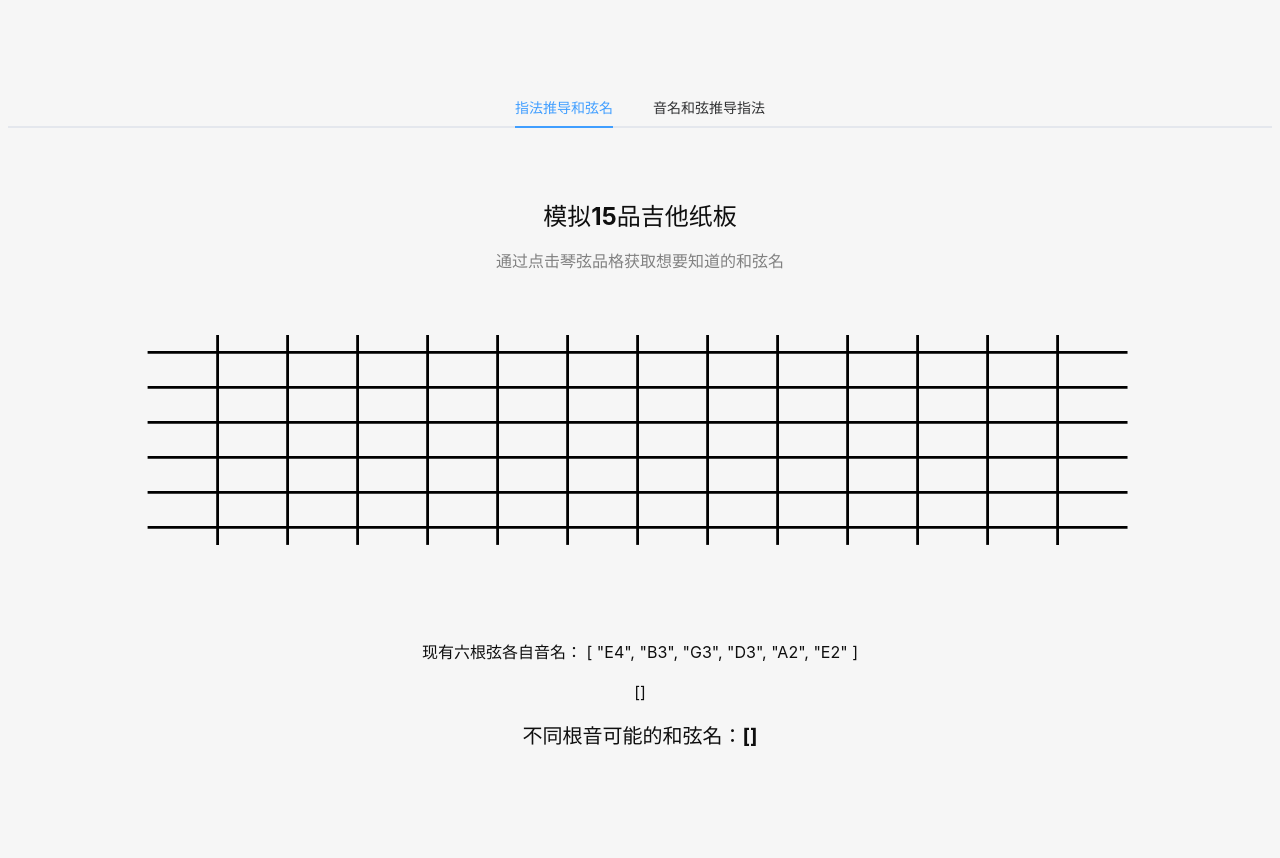
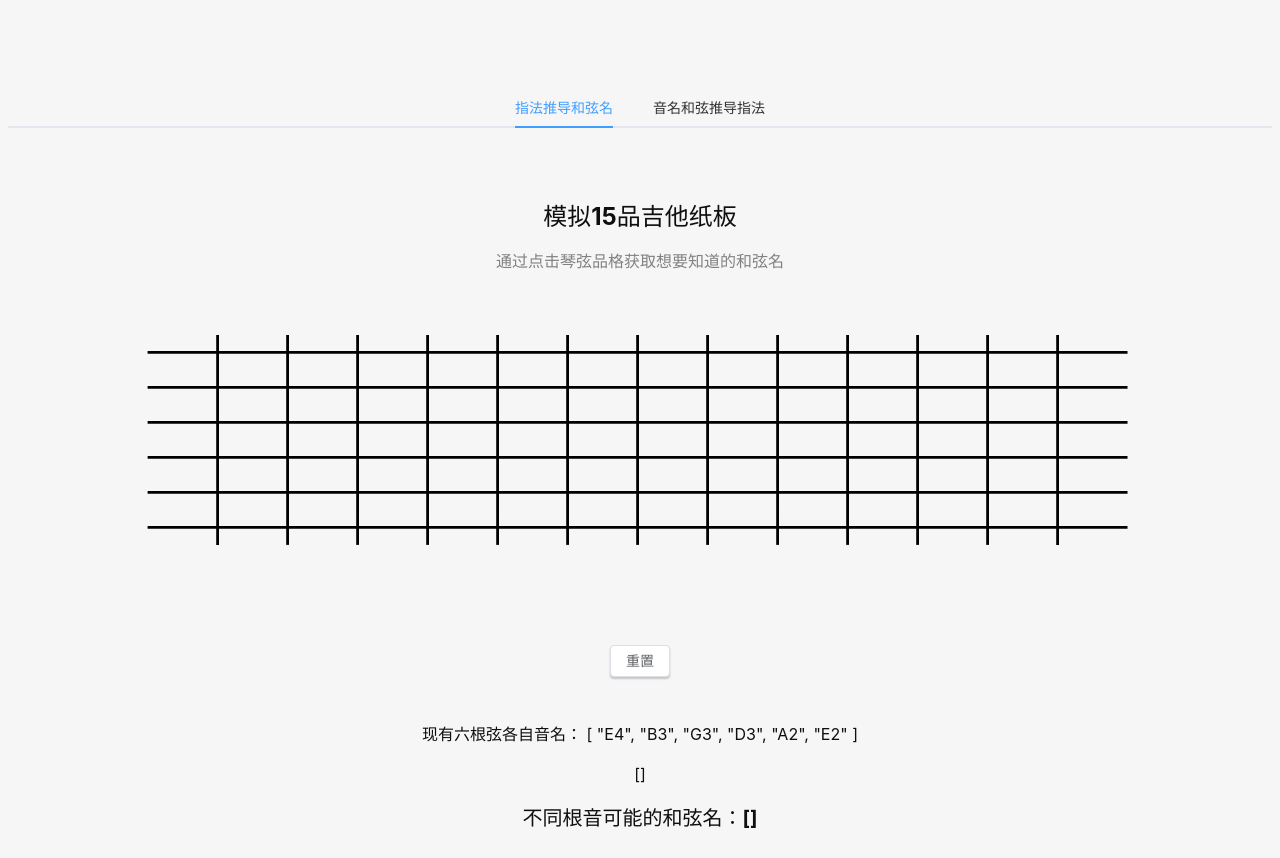
Before and after one commit to Zourunfa/guitar-assits, a Vue app: page / in a window 1280 px wide. Before the commit the page ends 800 px from the top, so only its background shows below. Built offline with nearby package versions, Linux system fonts and the light colour scheme.

Commit message:
feat: 添加重置纸板功能

```diff
--- a/components.d.ts
+++ b/components.d.ts
@@ -9,6 +9,7 @@ declare module 'vue' {
   export interface GlobalComponents {
     ChordDraw: typeof import('./src/components/ChordDraw.vue')['default']
     ChordSelect: typeof import('./src/components/ChordSelect.vue')['default']
+    ElButton: typeof import('element-plus/es')['ElButton']
     ElTabPane: typeof import('element-plus/es')['ElTabPane']
     ElTabs: typeof import('element-plus/es')['ElTabs']
     Fingering: typeof import('./src/components/Fingering.vue')['default']
--- a/src/components/Fingering.vue
+++ b/src/components/Fingering.vue
@@ -3,6 +3,8 @@
     <h2 class="panel-title">模拟15品吉他纸板</h2>
     <p class="tip">通过点击琴弦品格获取想要知道的和弦名</p>
     <div class="finger-pannel"></div>
+    <el-button @click="resetFinger" class="reset-btn">重置</el-button>
+
     <div class="finger-control">
       <p class="current-notes">现有六根弦各自音名： {{ chordNotes }}</p>
 
@@ -35,6 +37,21 @@ const guitarNotes: string[][] = [
   ['E2', 'F2', 'F#2', 'G2', 'G#2', 'A2', 'A#2', 'B2', 'C3', 'C#3', 'D3', 'D#3', 'E3', 'F3', 'F#3', 'G3'],
 ]
 
+const resetFinger = () => {
+  currentNote.value = ''
+  chordNotes.value = INITIAL_CHORDS
+  chordTone.value = []
+  chordNameList.value = []
+  const circles = document.querySelectorAll('circle')
+  const texts = document.querySelectorAll('text')
+  for (let i = 0; i < texts.length; i++) {
+    texts[i].parentNode!.removeChild(texts[i])
+  }
+
+  for (let i = 0; i < circles.length; i++) {
+    circles[i].parentNode!.removeChild(circles[i])
+  }
+}
 // 全排列
 const permute = arr => {
   const result: string[][] = []
@@ -270,6 +287,9 @@ onMounted(() => {
   font-size: 30px;
 }
 
+.reset-btn {
+  margin-top: 50px;
+}
 @media screen and (max-width: 1500px) {
   .finger-pannel {
     transform: scale(80%);
```
